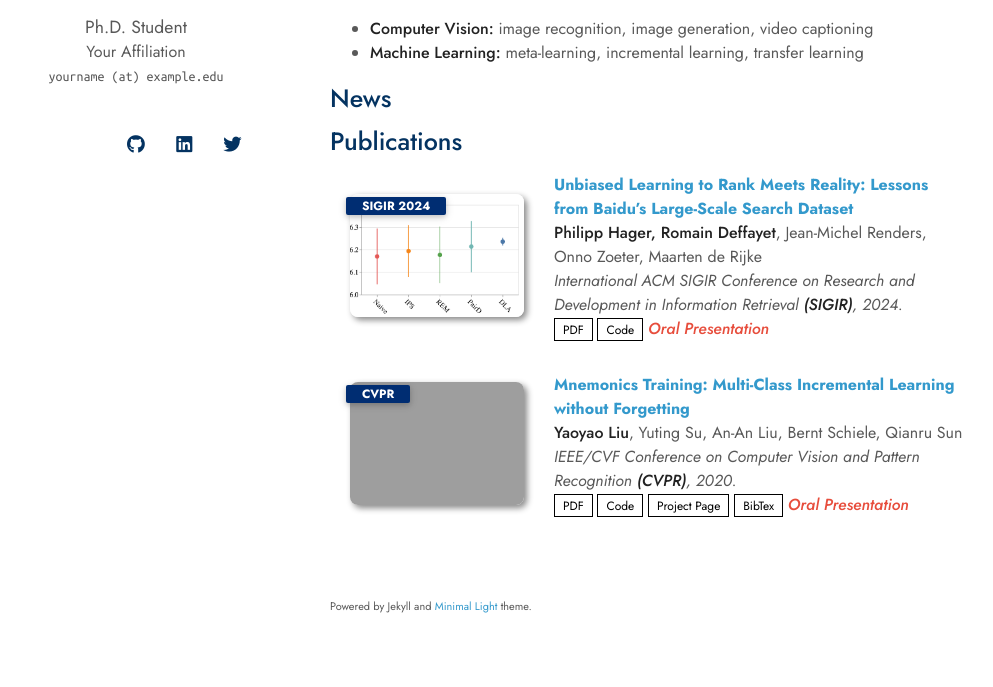
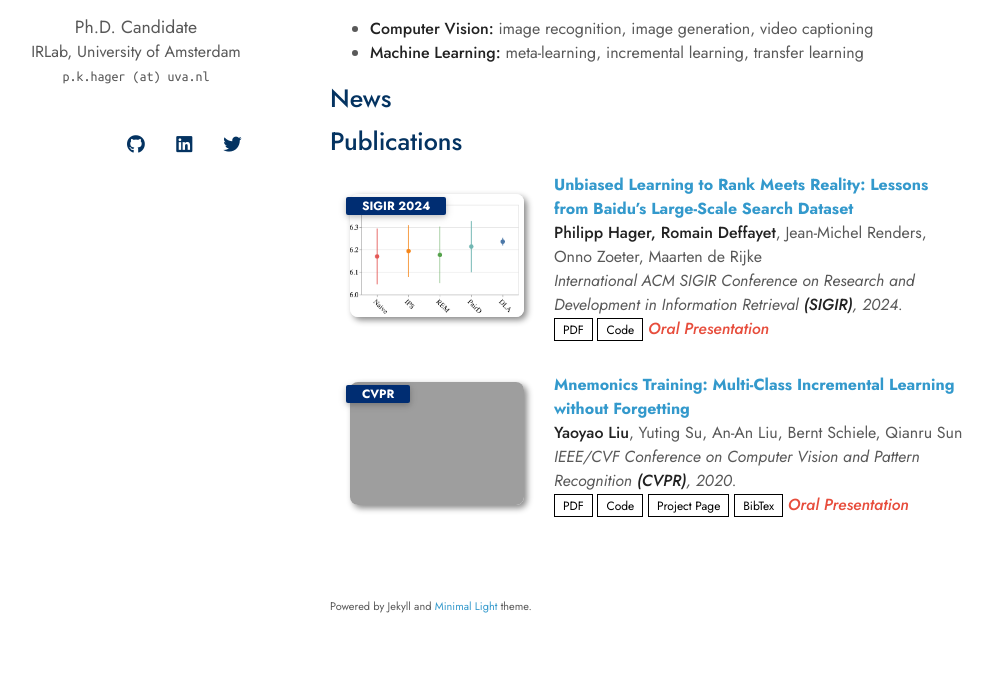
Before and after one commit to philipphager/philipphager.github.io, a Jekyll site: the page built from index.md, in a window 1280 px wide. Shown: the part 226-913 px from the top of the page, without its empty margins (140-1133 px from the left). Built offline with Jekyll 4.4.1, drawn with Linux system fonts in a browser that asks for light colours; nearby versions of some CDN libraries; a style sheet for code colours, icons or effects is not loaded; our own code applies the rules of GitHub Pages for plain Markdown files; some of the changed text lies outside the part shown; grey boxes are pictures that could not be loaded.

Commit message:
Update _config.yml

```diff
--- a/_config.yml
+++ b/_config.yml
@@ -1,13 +1,13 @@
 # Basic Information
-title: Your Name
-position: Ph.D. Student
-affiliation: Your Affiliation
-email: yourname (at) example.edu
+title: Philipp Hager
+position: Ph.D. Candidate
+affiliation: IRLab, University of Amsterdam
+email: p.k.hager (at) uva.nl
 
 # Search Engine Optimization (SEO)
 # The following information is used to improve the website traffic from search engines, e.g., Google.
-keywords: minimal light
-description: The Minimal Light is a simple and elegant jekyll theme for academic personal homepage.
+keywords: unbiased learning to rank, click models, learning-to-rank, ltr, offline evaluation
+description: Personal website of Philipp Hager
 canonical: https://minimal-light-theme.yliu.me/
 
 # Links
```
